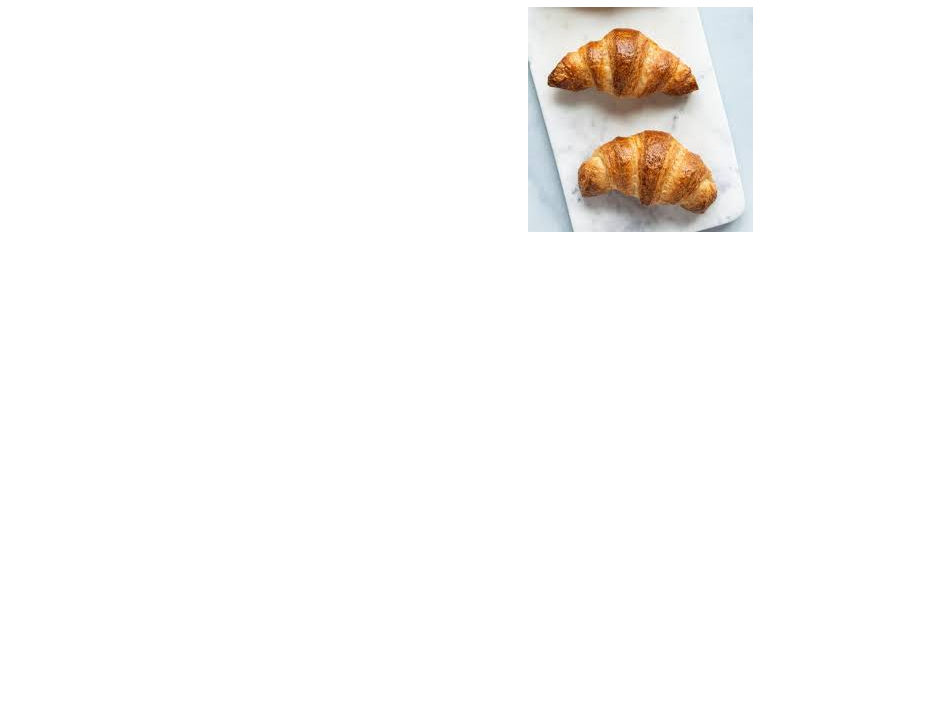
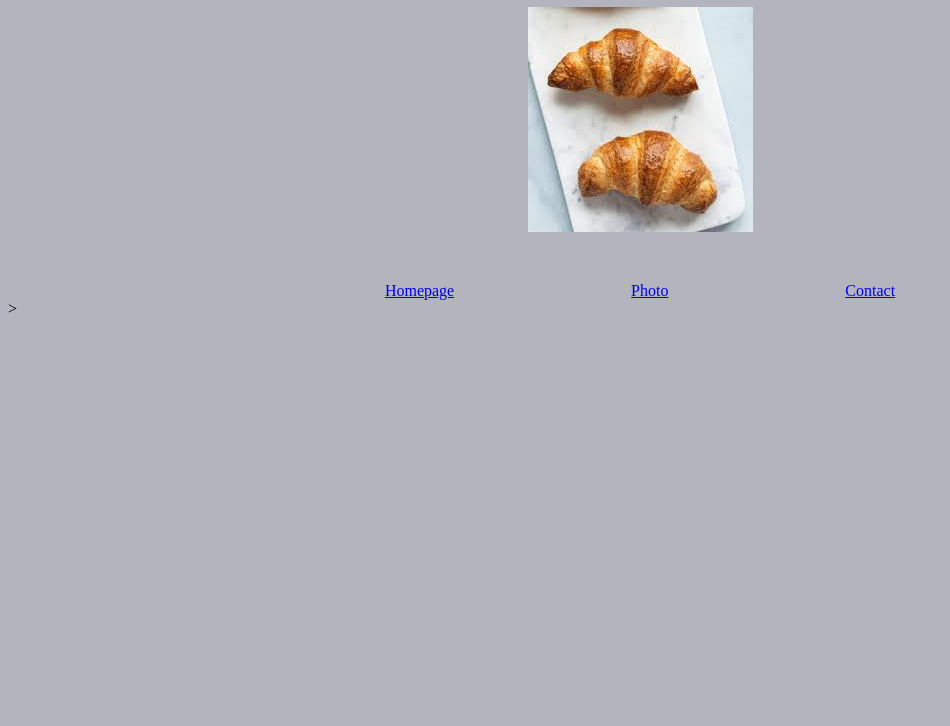
Before and after one commit to ASV185/croissant, a plain HTML site: page photo.html in a window 1280 px wide. Shown: the part 74-800 px from the top of the page, without its empty margins (0-950 px from the left). Drawn offline with Linux system fonts and the light colour scheme.

Commit message:
added navbar

```diff
--- a/photo.html
+++ b/photo.html
@@ -11,6 +11,11 @@
 <body>
     <h1>🥐A picture of a croissant</h1>
     <img src="images/croissant.jpeg" alt="croissant img">
+    <div class="nav">
+        <a href="index.html">Homepage</a>
+        <a href="photo.html">Photo</a>
+        <a href="contact.html">Contact</a>
+    </div>>
 </body>
 
 </html>
--- a/src/style.css
+++ b/src/style.css
@@ -1,3 +1,7 @@
+body {
+  background-color: rgb(180, 180, 190);
+}
+
 h1 {
   text-align: center;
 }
@@ -10,3 +14,11 @@ img {
   display: block;
   margin: 0 auto;
 }
+
+.nav {
+  display: flex;
+  justify-content: space-evenly;
+  padding-left: 200px;
+  padding-right: 200px;
+  margin-top: 50px;
+}
```
Also changed, not shown: contact.html (+5 -0 lines), index.html (+6 -0 lines).
